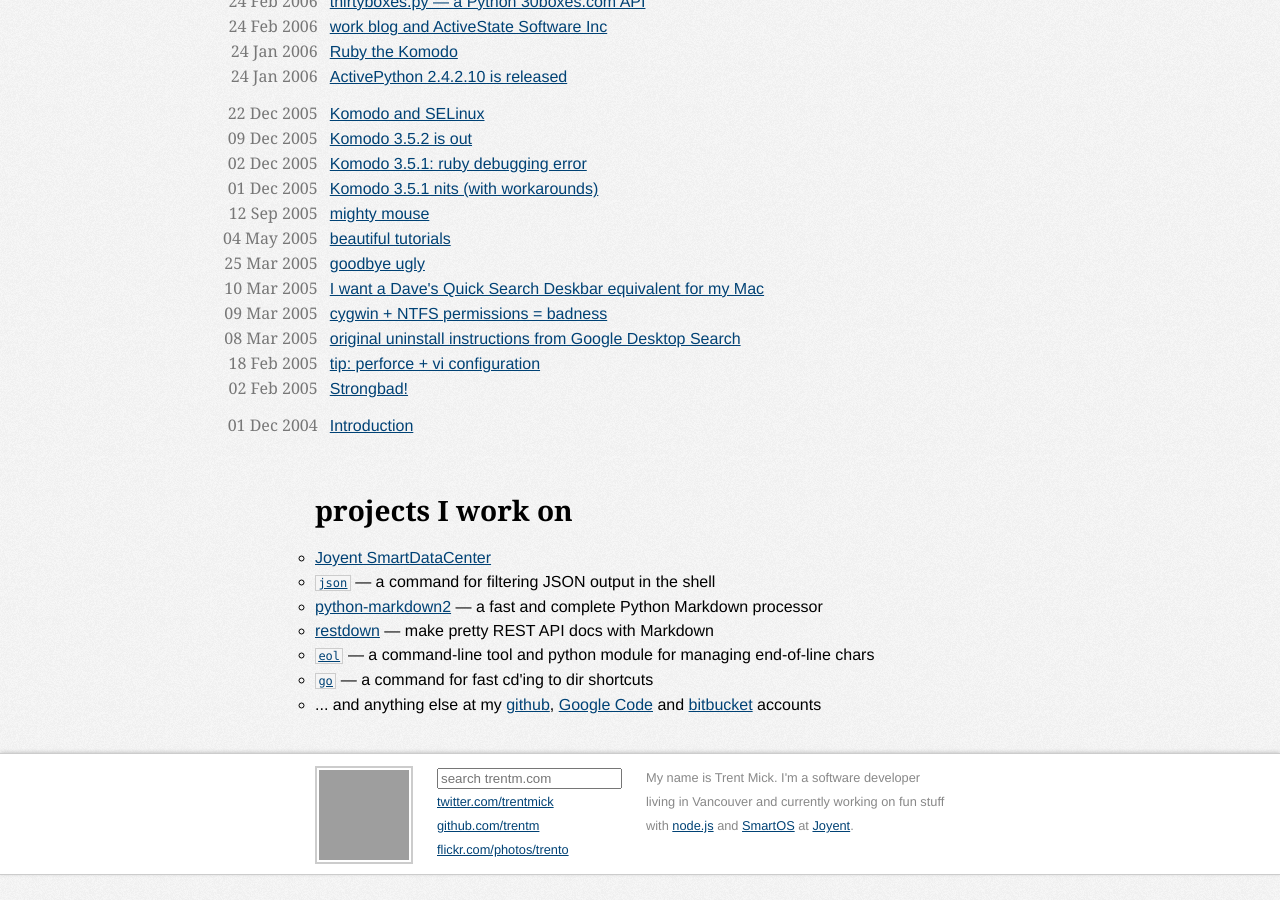
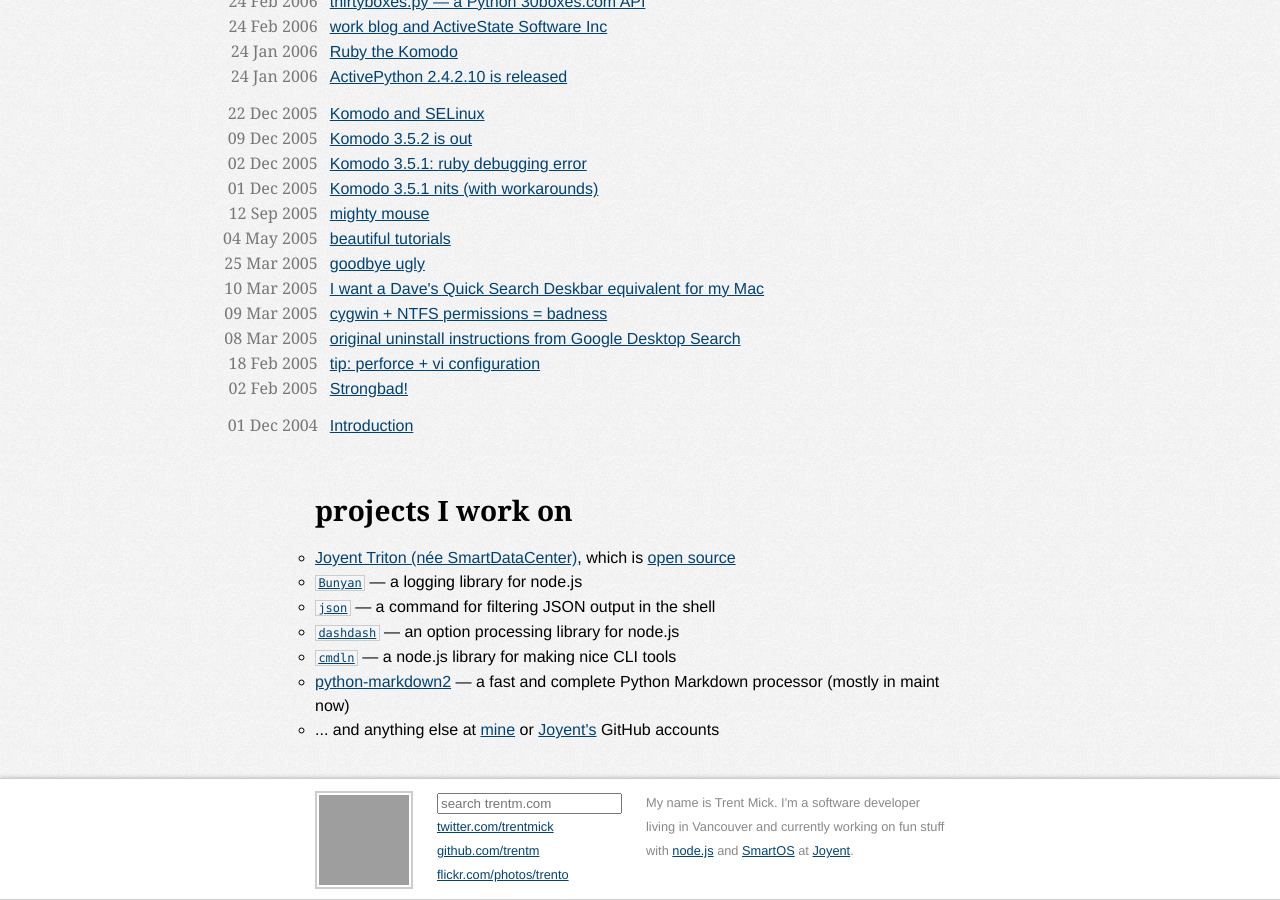
Before and after one commit to trentm/trentm.github.com, a Jekyll site: the page built from index.html, in a window 1280 px wide and 900 px high, scrolled down 2352 px. Built offline with Jekyll 4.4.1, drawn with Linux system fonts in a browser that asks for light colours; some web fonts are replaced; Markdown is read by kramdown in place of the engine named in the settings; before the commit the page ends 3227 px from its top, so only the background shows below that; grey boxes are pictures that could not be loaded.

Commit message:
update 'projects I work on'

```diff
--- a/index.html
+++ b/index.html
@@ -15,15 +15,13 @@
 
   <h2 id="projects">projects I work on</h2>
   <ul>
-    <li><a href="http://www.joyent.com/software/smartdatacenter/">Joyent SmartDataCenter</a></li>
+    <li><a href="http://www.joyent.com/software/smartdatacenter/">Joyent Triton (née SmartDataCenter)</a>, which is <a href="https://github.com/joyent/sdc">open source</a></li>
+    <li><a href="http://github.com/trentm/node-bunyan"><code>Bunyan</code></a> &mdash; a logging library for node.js</li>
     <li><a href="http://trentm.com/json"><code>json</code></a> &mdash; a command for filtering JSON output in the shell</li>
-    <li><a href="https://github.com/trentm/python-markdown2">python-markdown2</a> &mdash; a fast and complete Python Markdown processor</li>
-    <li><a href="https://github.com/trentm/restdown">restdown</a> &mdash; make pretty REST API docs with Markdown</li>
-    <li><a href="https://github.com/trentm/eol"><code>eol</code></a> &mdash; a command-line tool and python module for managing end-of-line chars</li>
-    <li><a href="http://code.google.com/p/go-tool/"><code>go</code></a> &mdash; a command for fast cd'ing to dir shortcuts</li>
-    <li>... and anything else at my <a href="https://github.com/trentm">github</a>,
-      <a href="http://code.google.com/u/114417645539777829862/">Google Code</a>
-      and <a href="https://bitbucket.org/trentm">bitbucket</a> accounts</li>
+    <li><a href="http://github.com/trentm/node-dashdash"><code>dashdash</code></a> &mdash; an option processing library for node.js</li>
+    <li><a href="http://github.com/trentm/node-cmdln"><code>cmdln</code></a> &mdash; a node.js library for making nice CLI tools</li>
+    <li><a href="https://github.com/trentm/python-markdown2">python-markdown2</a> &mdash; a fast and complete Python Markdown processor (mostly in maint now)</li>
+    <li>... and anything else at <a href="https://github.com/trentm">mine</a> or <a href="https://github.com/joyent">Joyent's</a> GitHub accounts</li>
   </ul>
 </div>
 
```
